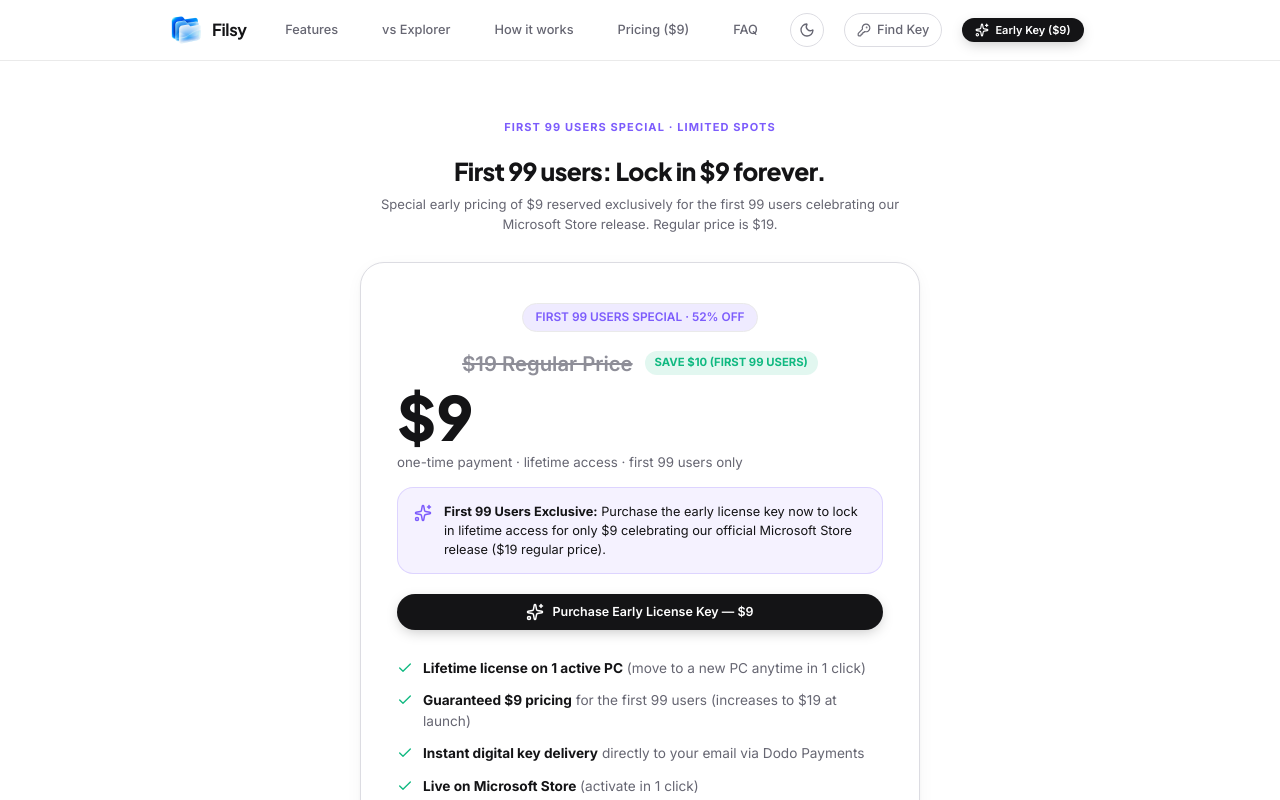
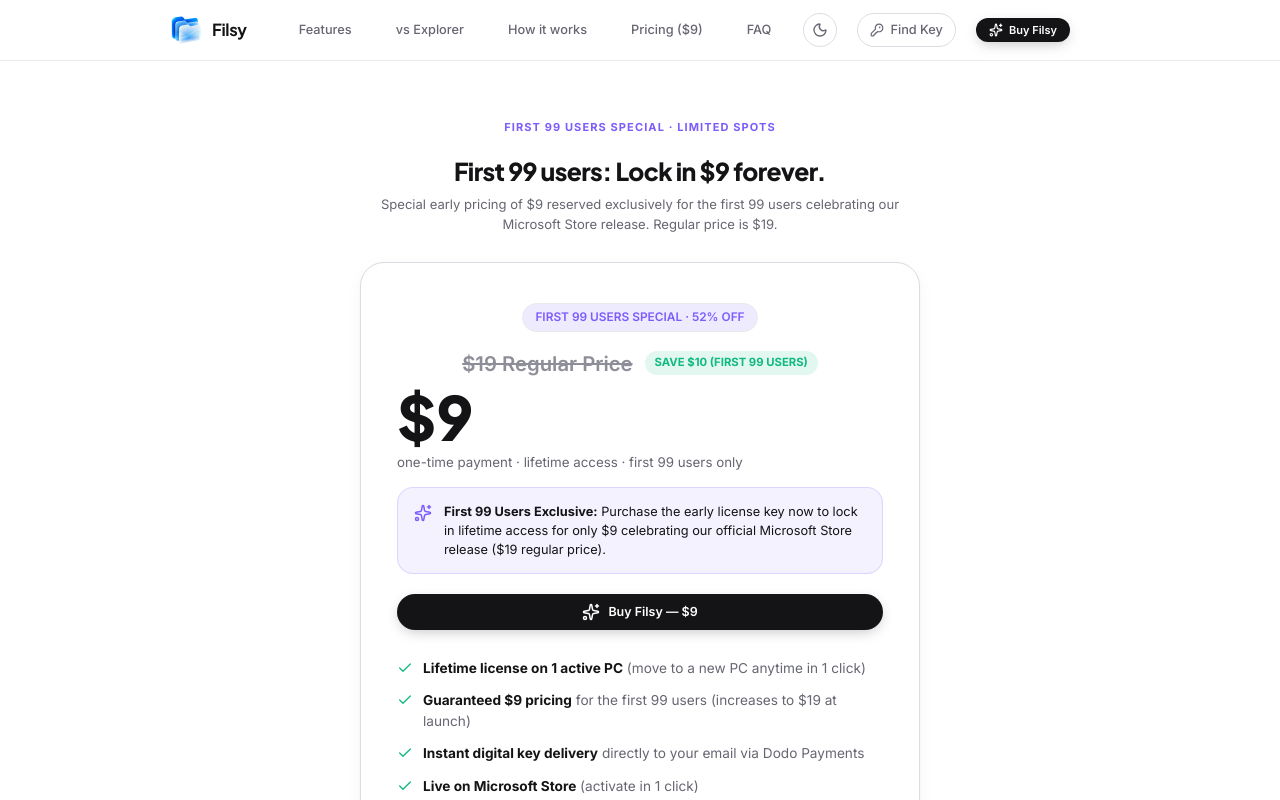
Before and after one commit to theYugrathee/Filsy-website, a React (Vite) app: page /pricing in a window 1280 px wide. Shown: the top 800 px of the page. Built offline with nearby package versions, Linux system fonts and the light colour scheme; no server answers.

Commit message:
feat: simplify buy button label to 'Buy Filsy'

```diff
--- a/src/components/Navbar.tsx
+++ b/src/components/Navbar.tsx
@@ -71,7 +71,7 @@ export const Navbar: React.FC = () => {
               <span>Find Key</span>
             </Link>
 
-            {/* Get License Button (First 99 Users $9 / Post-Launch $19) */}
+            {/* Buy Filsy Button */}
             <button
               type="button"
               id="navBuyBtn"
@@ -80,7 +80,7 @@ export const Navbar: React.FC = () => {
               style={{ gap: '6px' }}
             >
               <Sparkles size={14} />
-              <span>{APP_CONFIG.isPreLaunch ? 'Early Key ($9)' : 'Get Key ($19)'}</span>
+              <span>Buy Filsy</span>
             </button>
           </div>
 
@@ -166,7 +166,7 @@ export const Navbar: React.FC = () => {
               style={{ width: '100%', gap: '6px' }}
             >
               <Sparkles size={16} />
-              <span>{APP_CONFIG.isPreLaunch ? 'Purchase Early Key ($9)' : 'Get License Key ($19)'}</span>
+              <span>Buy Filsy</span>
             </button>
           </div>
         </div>
--- a/src/pages/DownloadPage.tsx
+++ b/src/pages/DownloadPage.tsx
@@ -57,7 +57,7 @@ export const DownloadPage: React.FC = () => {
               style={{ gap: '8px' }}
             >
               <Sparkles size={18} color="var(--documents)" />
-              <span>Purchase Early Key ($9)</span>
+              <span>Buy Filsy</span>
             </button>
 
             <Link
--- a/src/pages/FeaturesPage.tsx
+++ b/src/pages/FeaturesPage.tsx
@@ -278,7 +278,7 @@ export const FeaturesPage: React.FC = () => {
         <div style={{ textAlign: 'center', marginTop: '54px', display: 'flex', gap: '14px', justifyContent: 'center', flexWrap: 'wrap' }}>
           <Link to="/pricing" className="btn btn-primary btn-lg" style={{ gap: '8px' }}>
             <Sparkles size={18} />
-            <span>Get Early License Key — {APP_CONFIG.pricing.displayPrice}</span>
+            <span>Buy Filsy — {APP_CONFIG.pricing.displayPrice}</span>
           </Link>
           <Link to="/#search-demo" className="btn btn-secondary btn-lg" style={{ gap: '8px' }}>
             <Search size={18} />
--- a/src/pages/HomePage.tsx
+++ b/src/pages/HomePage.tsx
@@ -353,7 +353,7 @@ export const HomePage: React.FC = () => {
                   style={{ gap: '8px' }}
                 >
                   <Sparkles size={18} color="var(--documents)" />
-                  <span>Early License Key ($9)</span>
+                  <span>Buy Filsy</span>
                 </button>
               </div>
 
@@ -816,7 +816,7 @@ export const HomePage: React.FC = () => {
             <div className="early-supporter-alert">
               <Sparkles size={18} color="var(--documents)" style={{ flexShrink: 0, marginTop: '2px' }} />
               <div>
-                <strong>First 99 Users Deal:</strong> Purchase the early license key now to lock in lifetime access for only $9. Price increases to $19 upon official Microsoft Store launch.
+                <strong>First 99 Users Deal:</strong> Purchase the early license key now to lock in lifetime access for only $9 celebrating our Microsoft Store release ($19 regular price).
               </div>
             </div>
 
@@ -829,7 +829,7 @@ export const HomePage: React.FC = () => {
               style={{ gap: '8px' }}
             >
               <Sparkles size={18} />
-              <span>{isProcessingBuy ? 'Connecting to Checkout…' : 'Purchase Early License Key — $9'}</span>
+              <span>{isProcessingBuy ? 'Connecting to Checkout…' : 'Buy Filsy — $9'}</span>
             </button>
 
             <div className="pricing-features-grid">
@@ -1033,8 +1033,8 @@ export const HomePage: React.FC = () => {
                 a: "No. Filsy is a one-time purchase. During pre-launch, the first 99 users can purchase the lifetime license key for only $9 (regular price upon official release will be $19). All future updates are included forever."
               },
               {
-                q: "How will I install Filsy from the Microsoft Store?",
-                a: "Filsy is currently preparing for its Microsoft Store release. Purchase the early license key now for $9 (first 99 users special, regular $19 upon launch), and as soon as the app goes live on the Store, simply download it and paste your key into Settings."
+                q: "How do I install Filsy from the Microsoft Store?",
+                a: "Filsy is published and live on the Microsoft Store for Windows 10 & 11! You can install it directly with one click from our Microsoft Store page. Early supporters can purchase the lifetime license key for $9 (first 99 users special, regular $19) to activate full access."
               },
               {
                 q: "Can I move my license to a new PC?",
--- a/src/pages/PaymentCancelledPage.tsx
+++ b/src/pages/PaymentCancelledPage.tsx
@@ -54,7 +54,7 @@ export const PaymentCancelledPage: React.FC = () => {
               style={{ gap: '8px' }}
             >
               <Sparkles size={16} />
-              <span>Purchase Early Key ($9)</span>
+              <span>Buy Filsy ($9)</span>
             </button>
             <Link to="/pricing" className="btn btn-secondary">
               View Pricing
--- a/src/pages/PricingPage.tsx
+++ b/src/pages/PricingPage.tsx
@@ -64,7 +64,7 @@ export const PricingPage: React.FC = () => {
             style={{ width: '100%', gap: '8px' }}
           >
             <Sparkles size={18} />
-            <span>{isProcessing ? 'Connecting to Checkout…' : 'Purchase Early License Key — $9'}</span>
+            <span>{isProcessing ? 'Connecting to Checkout…' : 'Buy Filsy — $9'}</span>
           </button>
 
           <ul className="clean-checklist" style={{ marginTop: '28px' }}>
```
